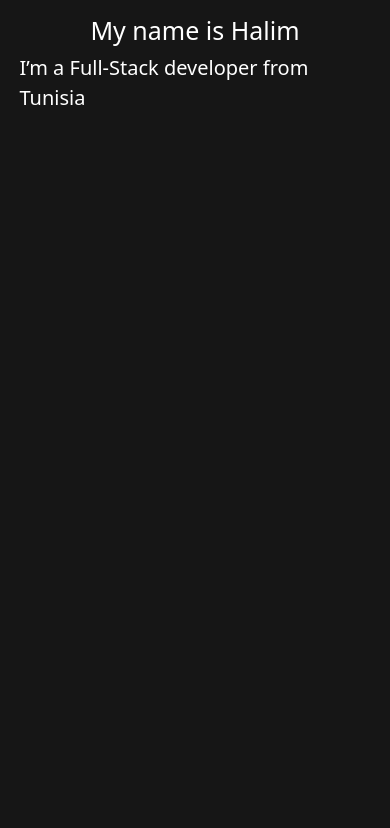
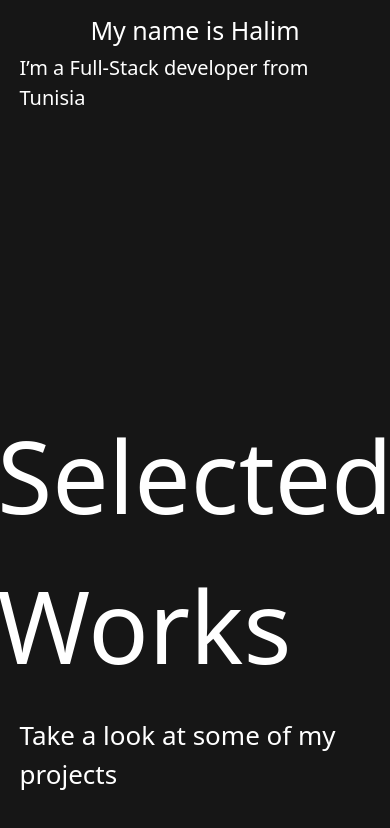
Before and after one commit to halimchoukani/Portfolio, a React (Vite) app: page / in a window 390 px wide. Shown: the part 524-1352 px from the top of the page. Before the commit the page ends 916 px from the top, so only its background shows below. Built offline with nearby package versions, Linux system fonts and the light colour scheme.

Commit message:
Refactor App.jsx and Hero.jsx, add Projects component

```diff
--- a/src/App.jsx
+++ b/src/App.jsx
@@ -4,6 +4,7 @@ import Hero from "./Component/Hero";
 import { ReactLenis, useLenis } from 'lenis/react';
 import gsap from "gsap";
 import { useEffect, useRef } from "react";
+import Projects from "./Component/Projects";
 
 function App() {
   const lenisRef = useRef();
@@ -26,6 +27,7 @@ function App() {
     <ReactLenis root ref={lenisRef} autoRaf={false}>
       <Navbar />
       <Hero />
+      <Projects/>
     </ReactLenis>
   );
 }
--- a/src/Component/Hero.jsx
+++ b/src/Component/Hero.jsx
@@ -1,5 +1,5 @@
 import gsap from "gsap";
-import React, { useState, useEffect, useRef } from "react";
+import  { useState, useEffect, useRef } from "react";
 import { Svg1 } from "./SVG/Svg1";
 import { Svg2 } from "./SVG/Svg2";
 import { Svg3 } from "./SVG/Svg3";
--- /dev/null
+++ b/src/Component/Projects.jsx
@@ -0,0 +1,14 @@
+import React from 'react'
+
+function Projects() {
+  return (
+    <div>
+        <div className='w-[90%] md:w-[80%] h-screen m-auto rounded-3xl flex flex-col justify-start items-center mt-2 gap-4'>
+            <h1 className='text-white text-[100px]'>Selected Works</h1>
+            <p className='text-white text-[26px] font-extralight' >Take a look at some of my projects</p>
+        </div>
+    </div>
+  )
+}
+
+export default Projects
```
